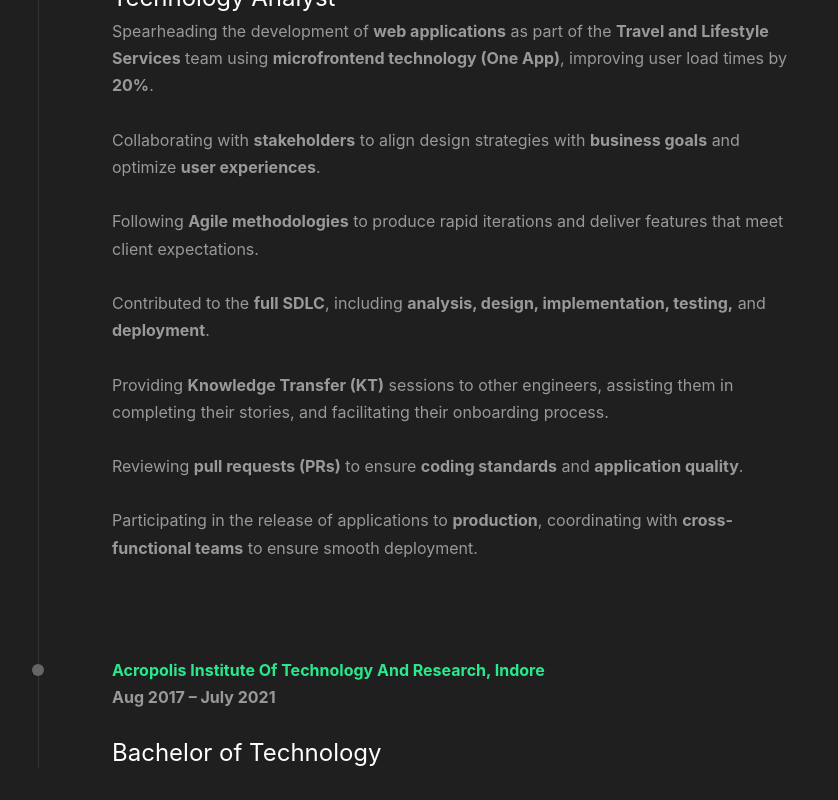
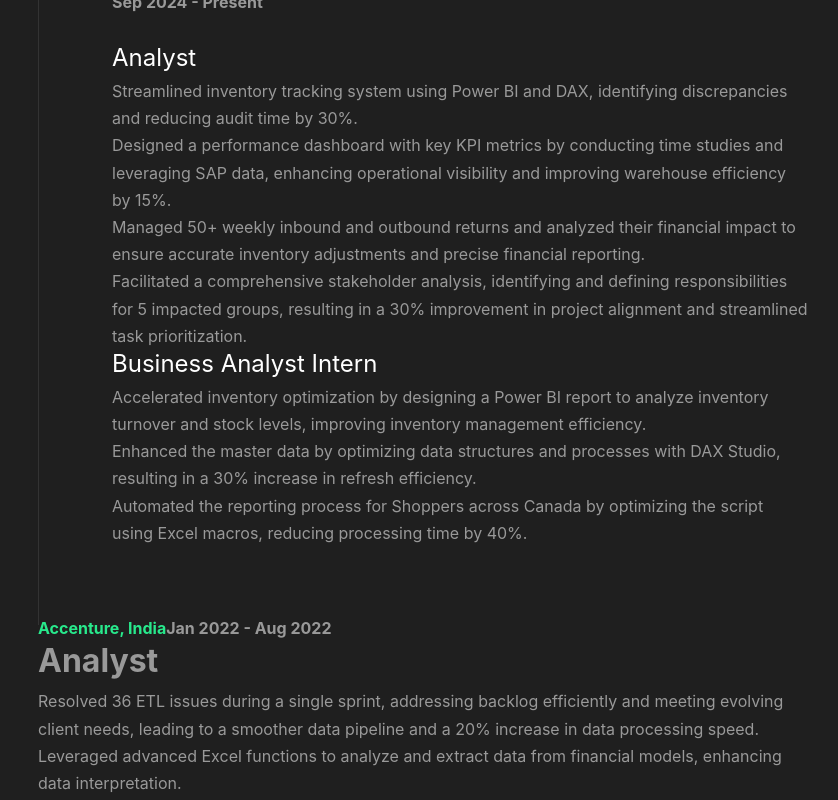
Before and after one commit to MAAQUIB04/Next-portfolio, a Next.js app: page / in a window 1280 px wide. Shown: the part 2260-3060 px from the top of the page, without its empty margins (382-1220 px from the left). Built offline with nearby package versions, Linux system fonts and the light colour scheme.

Commit message:
Update ResumeSection.jsx

```diff
--- a/component/ResumeSection.jsx
+++ b/component/ResumeSection.jsx
@@ -13,7 +13,7 @@ function ResumeSection() {
               <i className="las la-briefcase" /> Resume
             </h4>
             <h1 className="scroll-animation" data-animation="fade_from_bottom">
-              Education &amp; <span>Experience</span>
+              Professional Experience &amp; <span>Education</span>
             </h1>
           </div>
           <div className="resume-timeline">
@@ -23,70 +23,48 @@ function ResumeSection() {
             >
               <div>
                 <span className="color-primary">
-                  <strong>Infosys</strong>
+                  <strong>Shoppers Drug Mart - Specialty Health Network</strong>
                 </span>
                 <span className="date">
-                  <strong>Nov 2021 - Present</strong>
+                  <strong>Sep 2024 - Present</strong>
                 </span>
               </div>
               <h2>
-                <strong>Technology Analyst</strong>
+                <strong>Analyst</strong>
               </h2>
               <ul>
-                <li>
-                  Spearheading the development of{" "}
-                  <strong>web applications</strong> as part of the{" "}
-                  <strong>Travel and Lifestyle Services</strong> team using{" "}
-                  <strong>microfrontend technology (One App)</strong>, improving
-                  user load times by <strong>20%</strong>.
-                  <br />
-                  <br />
-                </li>
-                <li>
-                  Collaborating with <strong>stakeholders</strong> to align
-                  design strategies with <strong>business goals</strong> and
-                  optimize <strong>user experiences</strong>.
-                  <br />
-                  <br />
-                </li>
-                <li>
-                  Following <strong>Agile methodologies</strong> to produce
-                  rapid iterations and deliver features that meet client
-                  expectations.
-                  <br />
-                  <br />
-                </li>
-                <li>
-                  Contributed to the <strong>full SDLC</strong>, including{" "}
-                  <strong>analysis, design, implementation, testing,</strong>{" "}
-                  and <strong>deployment</strong>.
-                  <br />
-                  <br />
-                </li>
-                <li>
-                  Providing <strong>Knowledge Transfer (KT)</strong> sessions to
-                  other engineers, assisting them in completing their stories,
-                  and facilitating their onboarding process.
-                  <br />
-                  <br />
-                </li>
-                <li>
-                  Reviewing <strong>pull requests (PRs)</strong> to ensure{" "}
-                  <strong>coding standards</strong> and{" "}
-                  <strong>application quality</strong>.
-                  <br />
-                  <br />
-                </li>
-                <li>
-                  Participating in the release of applications to{" "}
-                  <strong>production</strong>, coordinating with{" "}
-                  <strong>cross-functional teams</strong> to ensure smooth
-                  deployment.
-                  <br />
-                  <br />
-                </li>
+                  <li>Streamlined inventory tracking system using Power BI and DAX, identifying discrepancies and reducing audit time by 30%.</li>
+                  <li>Designed a performance dashboard with key KPI metrics by conducting time studies and leveraging SAP data, enhancing operational visibility and improving warehouse efficiency by 15%.</li>
+                  <li>Managed 50+ weekly inbound and outbound returns and analyzed their financial impact to ensure accurate inventory adjustments and precise financial reporting.</li>
+                  <li>Facilitated a comprehensive stakeholder analysis, identifying and defining responsibilities for 5 impacted groups, resulting in a 30% improvement in project alignment and streamlined task prioritization.</li>
+
+              </ul>
+              <h2>
+                <strong>Business Analyst Intern</strong>
+              </h2>
+              <ul>
+                  <li>Accelerated inventory optimization by designing a Power BI report to analyze inventory turnover and stock levels, improving inventory management efficiency.</li>
+                  <li>Enhanced the master data by optimizing data structures and processes with DAX Studio, resulting in a 30% increase in refresh efficiency.</li>
+                  <li>Automated the reporting process for Shoppers across Canada by optimizing the script using Excel macros, reducing processing time by 40%.</li>
               </ul>
             </div>
+
+            <div>
+                <span className="color-primary">
+                  <strong>Accenture, India</strong>
+                </span>
+                <span className="date">
+                  <strong>Jan 2022 - Aug 2022</strong>
+                </span>
+              </div>
+              <h2>
+                <strong>Analyst</strong>
+              </h2>
+              <ul>
+                  <li>Resolved 36 ETL issues during a single sprint, addressing backlog efficiently and meeting evolving client needs, leading to a smoother data pipeline and a 20% increase in data processing speed.</li>
+                  <li>Leveraged advanced Excel functions to analyze and extract data from financial models, enhancing data interpretation.</li>
+              </ul>
+          </div>
 
             <div
               className="item scroll-animation"
@@ -95,20 +73,19 @@ function ResumeSection() {
               <div>
                 <span className="color-primary">
                   <strong>
-                    Acropolis Institute Of Technology And Research, Indore
+                    Lambton College, Canada
                   </strong>
                 </span>
                 <span className="date">
-                  <strong>Aug 2017 – July 2021</strong>
+                  <strong>Sep 2022 – Apr 2024</strong>
                 </span>
               </div>
               <h2>
-                <strong>Bachelor of Technology</strong>
+                <strong>Business Analytics</strong>
               </h2>
             </div>
           </div>
         </div>
-      </div>
     </section>
   );
 }
```
